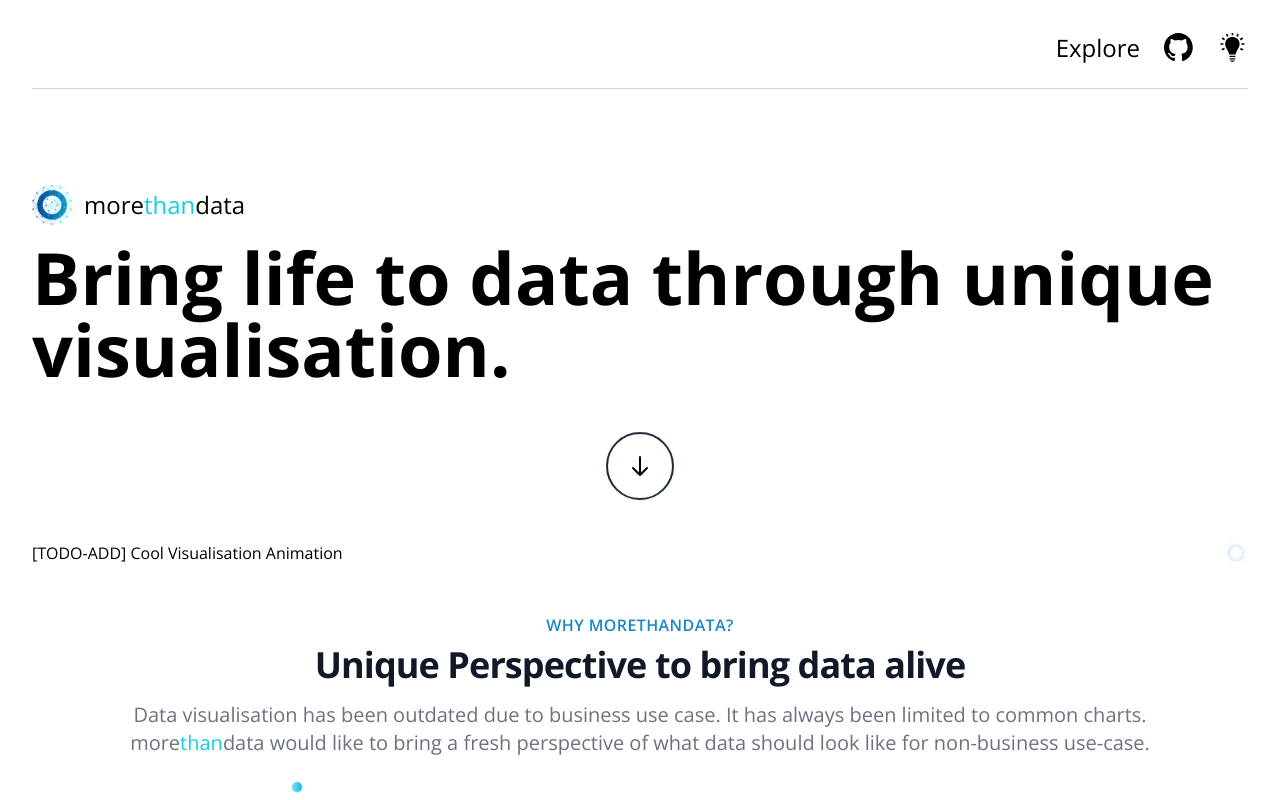
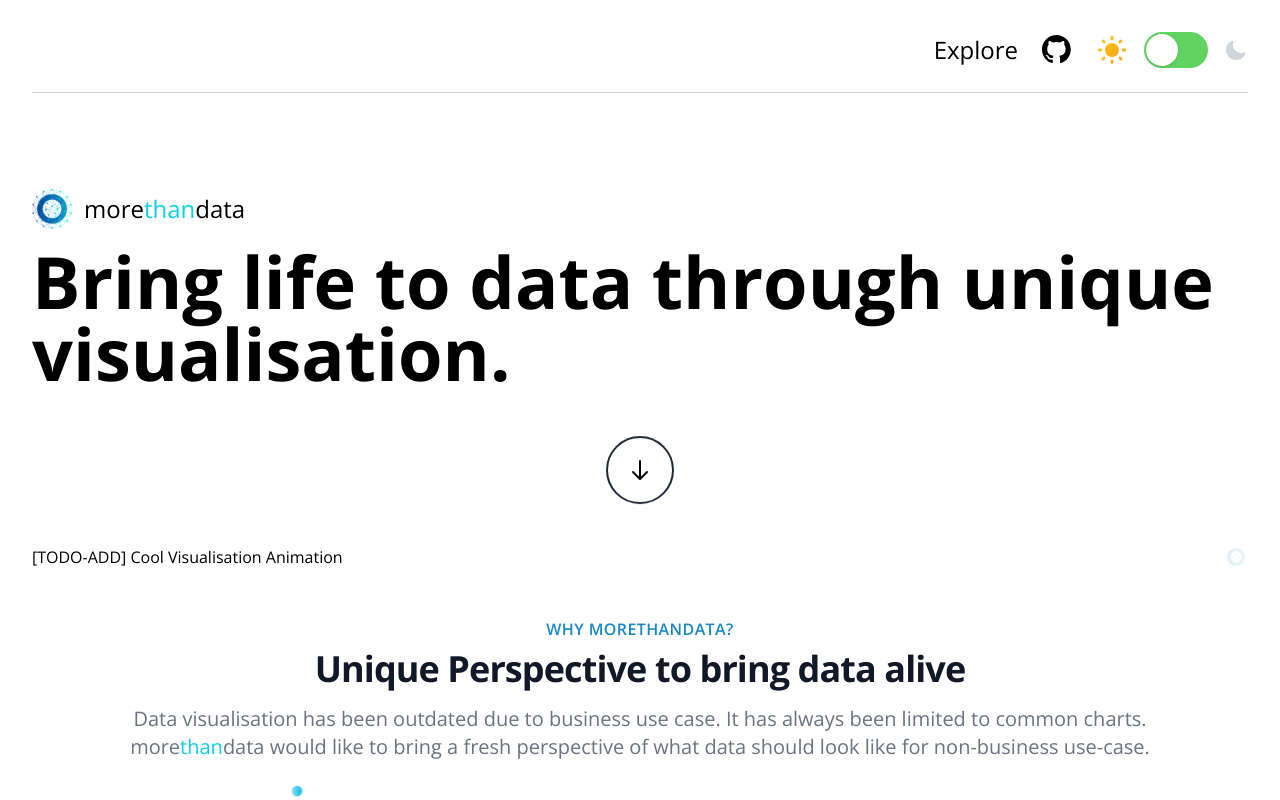
Before and after one commit to PrawiraGenestonlia/morethandata, a React (Create React App) app: page / in a window 1280 px wide. Shown: the top 800 px of the page. Built offline with nearby package versions, Linux system fonts and the light colour scheme.

Commit message:
dev: transition animation

```diff
--- a/src/components/button/index.tsx
+++ b/src/components/button/index.tsx
@@ -13,7 +13,7 @@ const Component = (props: IComponentProps) => {
 export const ButtonDoc = () => {
   return (
     <>
-      <div className="card bg-gray-200 dark:bg-navy-200 py-3 px-5 rounded-xl flex flex-col mb-5">
+      <div className="card bg-gray-200 dark:bg-navy-200 py-3 px-5 rounded-xl flex flex-col mb-5 transition-colors duration-500">
         <div className="title text-xl font-medium">Filled</div>
         <div className="w-full py-3">
           <div className="inline-block mr-2 mt-2">
@@ -40,7 +40,7 @@ export const ButtonDoc = () => {
         </div>
       </div>
 
-      <div className="card bg-gray-200 dark:bg-navy-200 py-3 px-5 rounded-xl flex flex-col mb-5">
+      <div className="card bg-gray-200 dark:bg-navy-200 py-3 px-5 rounded-xl flex flex-col mb-5 transition-colors duration-500">
         <div className="title text-xl font-medium">Border</div>
         <div className="w-full py-3">
           <div className="inline-block mr-2 mt-2">
@@ -64,7 +64,7 @@ export const ButtonDoc = () => {
         </div>
       </div>
 
-      <div className="card bg-gray-200 dark:bg-navy-200 py-3 px-5 rounded-xl flex flex-col mb-5">
+      <div className="card bg-gray-200 dark:bg-navy-200 py-3 px-5 rounded-xl flex flex-col mb-5 transition-colors duration-500">
         <div className="title text-xl font-medium">Flat</div>
         <div className="w-full py-3">
           <div className="inline-block mr-2 mt-2">
@@ -91,7 +91,7 @@ export const ButtonDoc = () => {
         </div>
       </div>
 
-      <div className="card bg-gray-200 dark:bg-navy-200 py-3 px-5 rounded-xl flex flex-col mb-5">
+      <div className="card bg-gray-200 dark:bg-navy-200 py-3 px-5 rounded-xl flex flex-col mb-5 transition-colors duration-500">
         <div className="title text-xl font-medium">Disabled</div>
         <div className="w-full py-3">
           <div className="inline-block mr-2 mt-2">
@@ -118,7 +118,7 @@ export const ButtonDoc = () => {
         </div>
       </div>
 
-      <div className="card bg-gray-200 dark:bg-navy-200 py-3 px-5 rounded-xl flex flex-col mb-5">
+      <div className="card bg-gray-200 dark:bg-navy-200 py-3 px-5 rounded-xl flex flex-col mb-5 transition-colors duration-500">
         <div className="title text-xl font-medium">Gradient</div>
         <div className="w-full py-3">
           <div className="inline-block mr-2 mt-2">
@@ -145,7 +145,7 @@ export const ButtonDoc = () => {
         </div>
       </div>
 
-      <div className="card bg-gray-200 dark:bg-navy-200 py-3 px-5 rounded-xl flex flex-col mb-5">
+      <div className="card bg-gray-200 dark:bg-navy-200 py-3 px-5 rounded-xl flex flex-col mb-5 transition-colors duration-500">
         <div className="title text-xl font-medium">Relief</div>
         <div className="w-full py-3">
           <div className="inline-block mr-2 mt-2">
@@ -172,7 +172,7 @@ export const ButtonDoc = () => {
         </div>
       </div>
 
-      <div className="card bg-gray-200 dark:bg-navy-200 py-3 px-5 rounded-xl flex flex-col mb-5">
+      <div className="card bg-gray-200 dark:bg-navy-200 py-3 px-5 rounded-xl flex flex-col mb-5 transition-colors duration-500">
         <div className="title text-xl font-medium">Round</div>
         <div className="w-full py-3">
           <div className="inline-block mr-2 mt-2">
@@ -196,7 +196,7 @@ export const ButtonDoc = () => {
         </div>
       </div>
 
-      <div className="card bg-gray-200 dark:bg-navy-200 py-3 px-5 rounded-xl flex flex-col mb-5">
+      <div className="card bg-gray-200 dark:bg-navy-200 py-3 px-5 rounded-xl flex flex-col mb-5 transition-colors duration-500">
         <div className="title text-xl font-medium">Icon</div>
         <div className="w-full py-3">
           <div className="inline-block mr-2 mt-2">
@@ -316,7 +316,7 @@ export const ButtonDoc = () => {
         </div>
       </div>
 
-      <div className="card bg-gray-200 dark:bg-navy-200 py-3 px-5 rounded-xl flex flex-col mb-5">
+      <div className="card bg-gray-200 dark:bg-navy-200 py-3 px-5 rounded-xl flex flex-col mb-5 transition-colors duration-500">
         <div className="title text-xl font-medium">Icon only</div>
         <div className="w-full py-3">
           <div className="inline-block mr-2 mt-2">
@@ -371,7 +371,7 @@ export const ButtonDoc = () => {
         </div>
       </div>
 
-      <div className="card bg-gray-200 dark:bg-navy-200 py-3 px-5 rounded-xl flex flex-col mb-5">
+      <div className="card bg-gray-200 dark:bg-navy-200 py-3 px-5 rounded-xl flex flex-col mb-5 transition-colors duration-500">
         <div className="title text-xl font-medium">Group</div>
         <div className="w-full py-3">
           <div className="flex mr-2" role="group">
@@ -394,7 +394,7 @@ export const ButtonDoc = () => {
         </div>
       </div>
 
-      <div className="card bg-gray-200 dark:bg-navy-200 py-3 px-5 rounded-xl flex flex-col mb-5">
+      <div className="card bg-gray-200 dark:bg-navy-200 py-3 px-5 rounded-xl flex flex-col mb-5 transition-colors duration-500">
         <div className="title text-xl font-medium">Sizes</div>
         <div className="w-full py-3">
           <div className="inline-block mr-2 mt-2">
--- a/src/components/layout/index.tsx
+++ b/src/components/layout/index.tsx
@@ -62,12 +62,12 @@ const FOOTER_ITEMS: Array<IFOOTER_ITEM> = [
 
 const Component = (props: IComponentProps) => {
   return (
-    <div className="w-full h-full ">
+    <div className="w-full h-full">
       {/* HEADER */}
       {
         !!props.header &&
         <div className="max-w-9xl ml-auto mr-auto">
-          <div className="sticky top-0 z-50 bg-white dark:bg-navy-200 p-3 flex flex-row border-b-2 dark:border-gray-700 ">
+          <div className="sticky top-0 z-50 bg-white dark:bg-navy-200 p-3 flex flex-row border-b-2 dark:border-gray-700 transition-colors duration-500">
             <div className="flex-grow flex flex-row items-center justify-start">
               <Link to="/"><img className="w-10 h-10 mr-3" src={Logo} alt="more than data" /></Link>
             </div>
@@ -86,7 +86,7 @@ const Component = (props: IComponentProps) => {
 
       {/* CONTENT */}
       <div className={`w-full h-full text-base font-body
-          text-black bg-white dark:text-white dark:bg-navy-100
+          text-black bg-white dark:text-white dark:bg-navy-100 transition-colors duration-500
           ${props.padding && 'p-8 '}
           ${props.flex && 'flex flex-col flex-grow '}`}>
         <div className="max-w-9xl ml-auto mr-auto">
@@ -97,7 +97,7 @@ const Component = (props: IComponentProps) => {
       {/* FOOTER */}
       {
         !!props.footer &&
-        <div className="p-8 bg-gray-100 dark:bg-navy-200 ">
+        <div className="p-8 bg-gray-100 dark:bg-navy-200 transition-colors duration-500">
           <div className="max-w-9xl ml-auto mr-auto">
 
             {
--- a/src/components/themeButton/index.tsx
+++ b/src/components/themeButton/index.tsx
@@ -13,9 +13,14 @@ export const useTheme = (): [string, () => void] => {
   return [theme, toggleTheme];
 }
 
-const Component = () => {
+const Component = ({ classic }: { classic?: boolean }) => {
   const [theme, toggleTheme] = useTheme();
 
+  const onClickModernToggle = () => {
+    toggleTheme();
+  }
+
+  if (classic) {
     return (
       <div className="relative">
         {
@@ -35,5 +40,26 @@ const Component = () => {
       </div>
     )
   }
+  return (
+    <div className="relative grid">
+      <div className="flex items-center space-x-4">
+        <svg width="32" height="32" fill="none">
+          <path fillRule="evenodd" clipRule="evenodd" d="M16 2a1.4 1.4 0 011.4 1.4v1.4a1.4 1.4 0 11-2.8 0V3.4A1.4 1.4 0 0116 2zM6.1 6.1a1.4 1.4 0 011.98 0l.99.99a1.4 1.4 0 11-1.98 1.98l-.99-.99a1.4 1.4 0 010-1.98zm19.8 0a1.4 1.4 0 010 1.98l-.99.99a1.4 1.4 0 01-1.98-1.98l.99-.99a1.4 1.4 0 011.98 0zM9 16a7 7 0 1114 0 7 7 0 01-14 0zm-7 0a1.4 1.4 0 011.4-1.4h1.4a1.4 1.4 0 110 2.8H3.4A1.4 1.4 0 012 16zm23.8 0a1.4 1.4 0 011.4-1.4h1.4a1.4 1.4 0 110 2.8h-1.4a1.4 1.4 0 01-1.4-1.4zm-2.87 6.93a1.4 1.4 0 011.98 0l.99.99a1.4 1.4 0 01-1.98 1.98l-.99-.99a1.4 1.4 0 010-1.98zm-15.84 0a1.4 1.4 0 011.98 1.98l-.99.99a1.4 1.4 0 01-1.98-1.98l.99-.99zM16 25.8a1.4 1.4 0 011.4 1.4v1.4a1.4 1.4 0 11-2.8 0v-1.4a1.4 1.4 0 011.4-1.4z" fill="url(#paint0_linear)"></path>
+          <defs>
+            <linearGradient id="paint0_linear" x1="2" y1="2" x2="30" y2="30" gradientUnits="userSpaceOnUse">
+              <stop className="transition-all duration-200" stopColor="#FACC15"></stop><stop className="transition-all duration-200" offset="1" stopColor="#FA9D16"></stop>
+            </linearGradient>
+          </defs>
+        </svg>
+        <button onClick={onClickModernToggle} id="headlessui-switch-3" role="switch" tabIndex={0} className="inline-flex items-center px-0.5 rounded-full w-18 h-9 transition-colors duration-200 focus-visible:ring-2 focus-visible:ring-offset-2 focus-visible:ring-offset-white focus-visible:ring-gray-500 focus:outline-none w-16" aria-checked="false" style={{ backgroundColor: "rgb(96, 211, 96)" }}>
+          <span className="sr-only">Enable dark mode</span><span className="bg-white rounded-full w-8 h-8" style={{ boxShadow: 'rgba(0, 0, 0, 0.05) 0px 2px 5px, rgba(0, 0, 0, 0.1) 0px 1px 1px', transformOrigin: '50% 50% 0px' }}></span>
+        </button>
+        <svg width="24" height="24" fill="currentColor" className="transition-colors duration-200 text-gray-300">
+          <path fillRule="evenodd" clipRule="evenodd" d="M9.353 2.939a1 1 0 01.22 1.08 8 8 0 0010.408 10.408 1 1 0 011.301 1.3A10.003 10.003 0 0112 22C6.477 22 2 17.523 2 12c0-4.207 2.598-7.805 6.273-9.282a1 1 0 011.08.22z"></path>
+        </svg>
+      </div>
+    </div>
+  )
+}
 
 export default Component;
```
Lines whose indentation alone changed are shown as unchanged.
